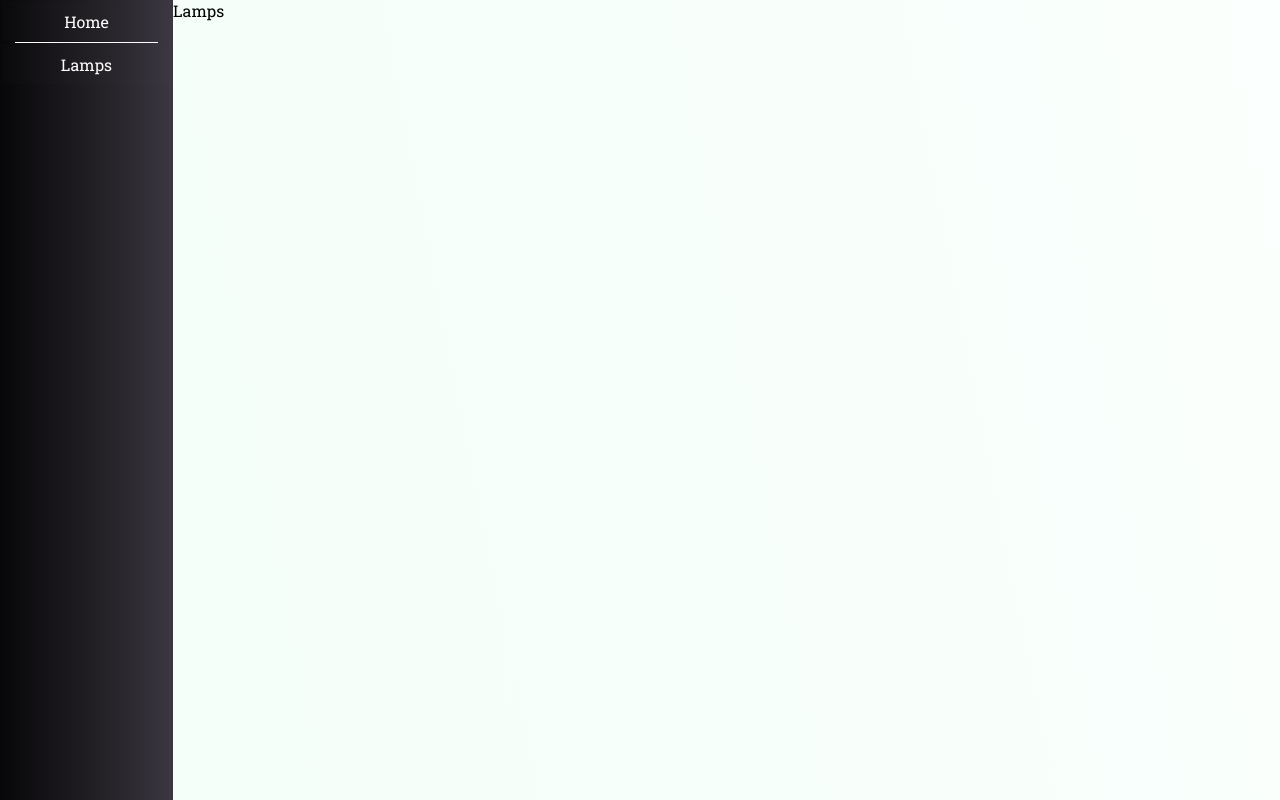
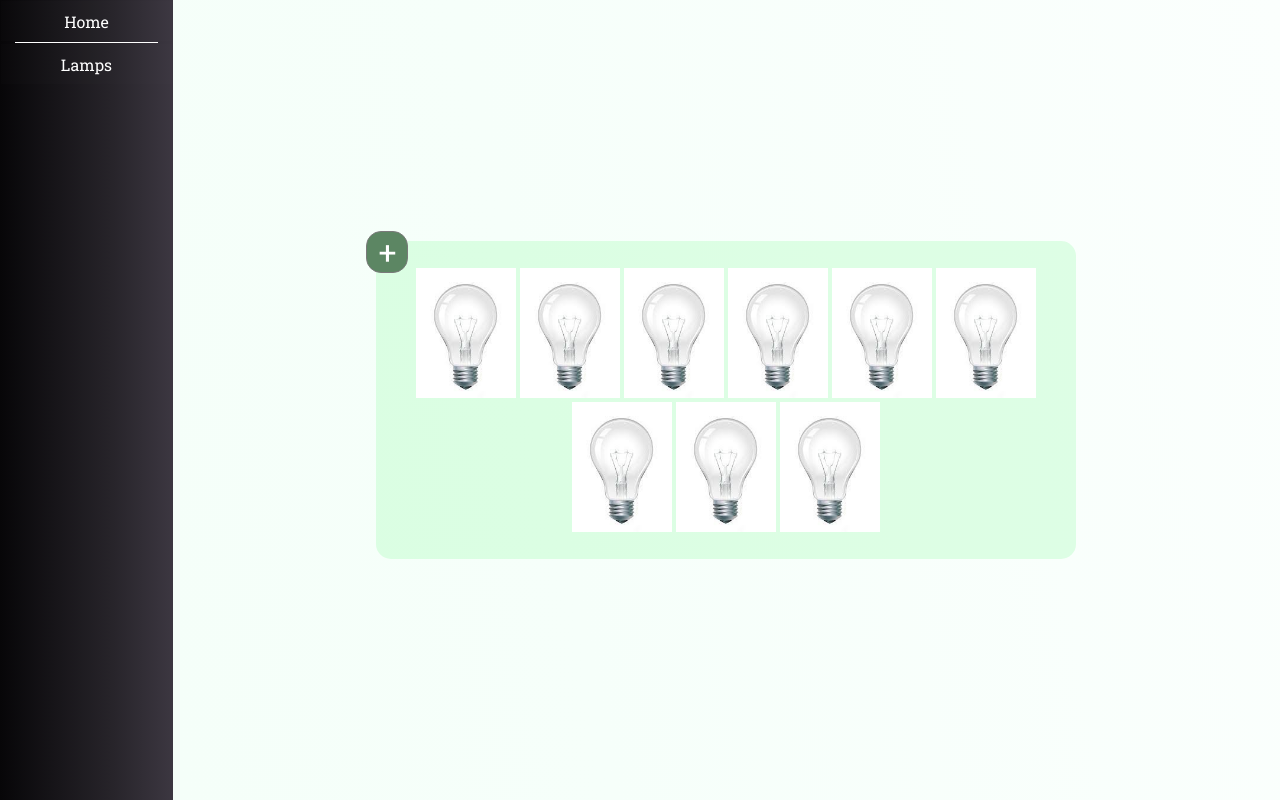
Before and after one commit to rafeira/lampadas, a React (Create React App) app: page /lamps in a window 1280 px wide. Built offline with nearby package versions, Linux system fonts and the light colour scheme.

Commit message:
Implement lamps styles and add lamps

```diff
--- a/src/views/Lamps.css
+++ b/src/views/Lamps.css
@@ -0,0 +1,47 @@
+.Lamps {
+  width: 100%;
+  overflow: hidden;
+  display: flex;
+  justify-content: center;
+  align-items: center;
+  padding: 10px;
+}
+
+.Lamps .lamps-container {
+  background-color: rgb(112, 248, 135, .2);
+  max-width: 700px;
+  margin: 0 60px;
+  display: flex;
+  height: fit-content;
+  flex-direction: row;
+  align-content: center;
+  align-items: center;
+  justify-content: center;
+  flex-wrap: wrap;
+  padding: 25px;
+  border-radius: 15px;
+  position: relative;
+}
+
+.Lamps .lamps-container .add-button {
+  padding: 20px;
+  background-color: rgb(92, 134, 99);
+  height: 30px;
+  width: 30px;
+  color: white;
+  font-size: 2rem;
+  display: flex;
+  justify-content: center;
+  align-items: center;
+  border-radius: 15px;
+  position: absolute;
+  top: -10px;
+  left: -10px;
+  cursor: pointer;
+  border: 0.1px solid rgb(122, 122, 122);
+}
+
+.Lamps .lamps-container .add-button:hover {
+  background-color: rgb(55, 82, 59);
+  color: rgb(184, 191, 191);
+}
--- a/src/views/Lamps.jsx
+++ b/src/views/Lamps.jsx
@@ -1,9 +1,23 @@
+import Lamp from '../components/lamps/Lamp';
 import './Lamps.css'
-
+import bulbOff from '../images/light_bulb_off.jpg'
 const Lamps = (props) => {
   return (
     <div className='Lamps'>
-      Lamps
+      <div className="lamps-container">
+        <div className='add-button'>+</div>
+
+        <Lamp src={bulbOff}/>
+        <Lamp src={bulbOff}/>
+        <Lamp src={bulbOff}/>
+        <Lamp src={bulbOff}/>
+        <Lamp src={bulbOff}/>
+        <Lamp src={bulbOff}/>
+        <Lamp src={bulbOff}/>
+        <Lamp src={bulbOff}/>
+        <Lamp src={bulbOff}/>
+
+      </div>
     </div>
   );
 }
```
